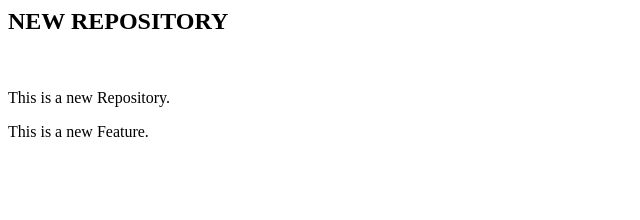
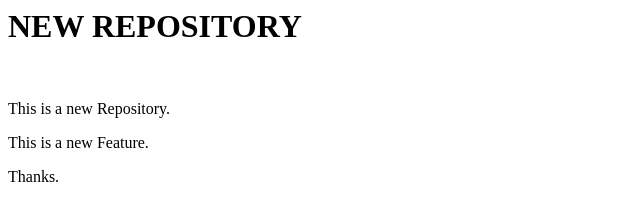
Before and after one commit to Muhammad-Farooq10/Local-Repo, a plain HTML site: page index.html in a window 1280 px wide. Shown: the whole page, without its empty margins (0-640 px from the left). Drawn offline with Linux system fonts and the light colour scheme.

Commit message:
Update index.html
Thanks message

```diff
--- a/index.html
+++ b/index.html
@@ -1,4 +1,5 @@
-<h2>NEW REPOSITORY</h2>
+<h1>NEW REPOSITORY</h1>
 <br>
 <P>This is a new Repository.</P>
 <P>This is a new Feature.</P>
+<p>Thanks.</p>
```
